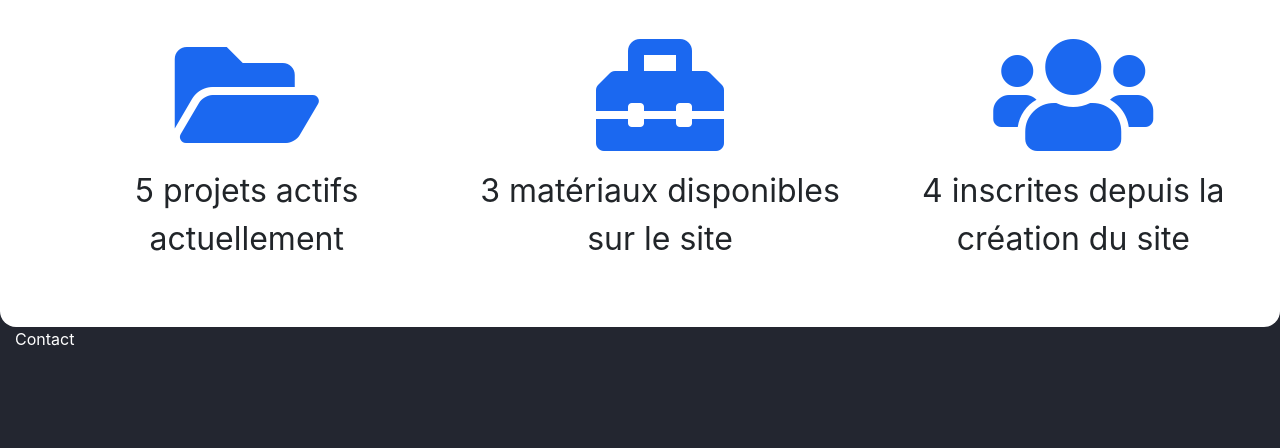
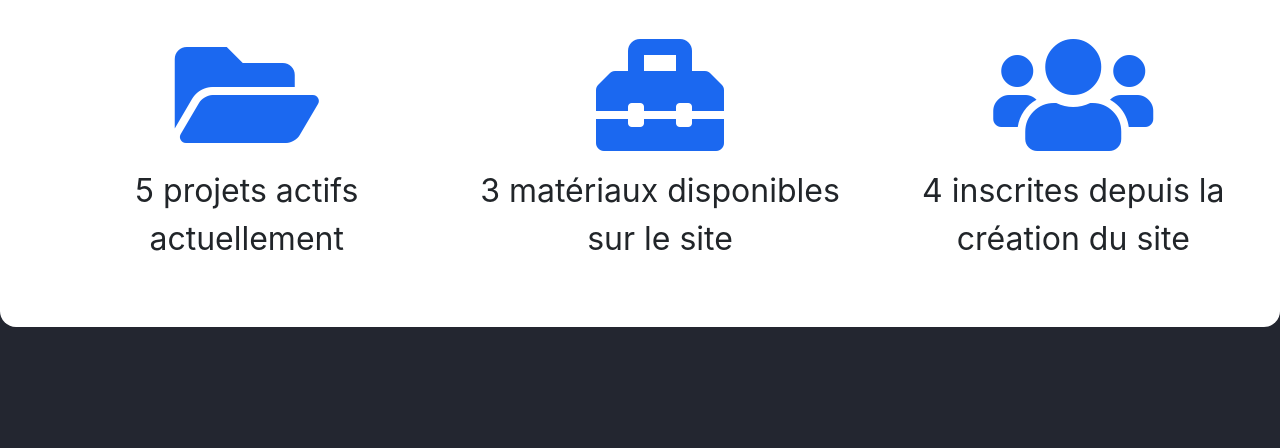
Before and after one commit to Dylan-Helin/Prepascience, a Django app: page / in a window 1280 px wide. Shown: the part 352-800 px from the top of the page. Run offline with Django 3.2, Linux system fonts and the light colour scheme; data comes from the database, SQL or seed files in the repository; both versions use the stored data as it was after the commit; some libraries are stand-ins or nearby versions.

Commit message:
Supression des "contact" qui ne servaient à rien

```diff
--- a/templates/ajout.html
+++ b/templates/ajout.html
@@ -89,9 +89,6 @@
 
     </div>
 </main>
-<div class="container-fluid">
-    <p style="color: white">Contact</p>
-</div>
 
 
 <!-- /.container -->
--- a/templates/creerProjet.html
+++ b/templates/creerProjet.html
@@ -83,9 +83,7 @@
         </FORM>
     </div>
 </main>
-<div class="container-fluid">
-    <p style="color: white">Contact</p>
-</div>
+
 
 
 <!-- /.container -->
--- a/templates/demande.html
+++ b/templates/demande.html
@@ -87,9 +87,7 @@
 
     </div>
 </main>
-<div class="container-fluid">
-    <p style="color: white">Contact</p>
-</div>
+
 
 
 <!-- /.container -->
--- a/templates/demandead.html
+++ b/templates/demandead.html
@@ -99,9 +99,6 @@
 
     </div>
 </main>
-<div class="container-fluid">
-    <p style="color: white">Contact</p>
-</div>
 
 
 <!-- /.container -->
--- a/templates/home.html
+++ b/templates/home.html
@@ -96,9 +96,7 @@
         </ul>
     </div>
 </main>
-<div class="container-fluid">
-    <p style="color: white">Contact</p>
-</div>
+
 
 
 <!-- /.container -->
--- a/templates/materiaux.html
+++ b/templates/materiaux.html
@@ -119,9 +119,6 @@
 {% endif %}
     </div>
 </main>
-<div class="container-fluid">
-    <p style="color: white">Contact</p>
-</div>
 
 
 <!-- /.container -->
--- a/templates/profil.html
+++ b/templates/profil.html
@@ -87,9 +87,6 @@
 
     </div>
 </main>
-<div class="container-fluid">
-    <p style="color: white">Contact</p>
-</div>
 
 
 <!-- /.container -->
--- a/templates/projet.html
+++ b/templates/projet.html
@@ -238,9 +238,6 @@
     </div>
     </div>
 </main>
-<div class="container-fluid">
-    <p style="color: white">Contact</p>
-</div>
 
 
 <!-- /.container -->
```
Also changed, not shown: db.sqlite3.
